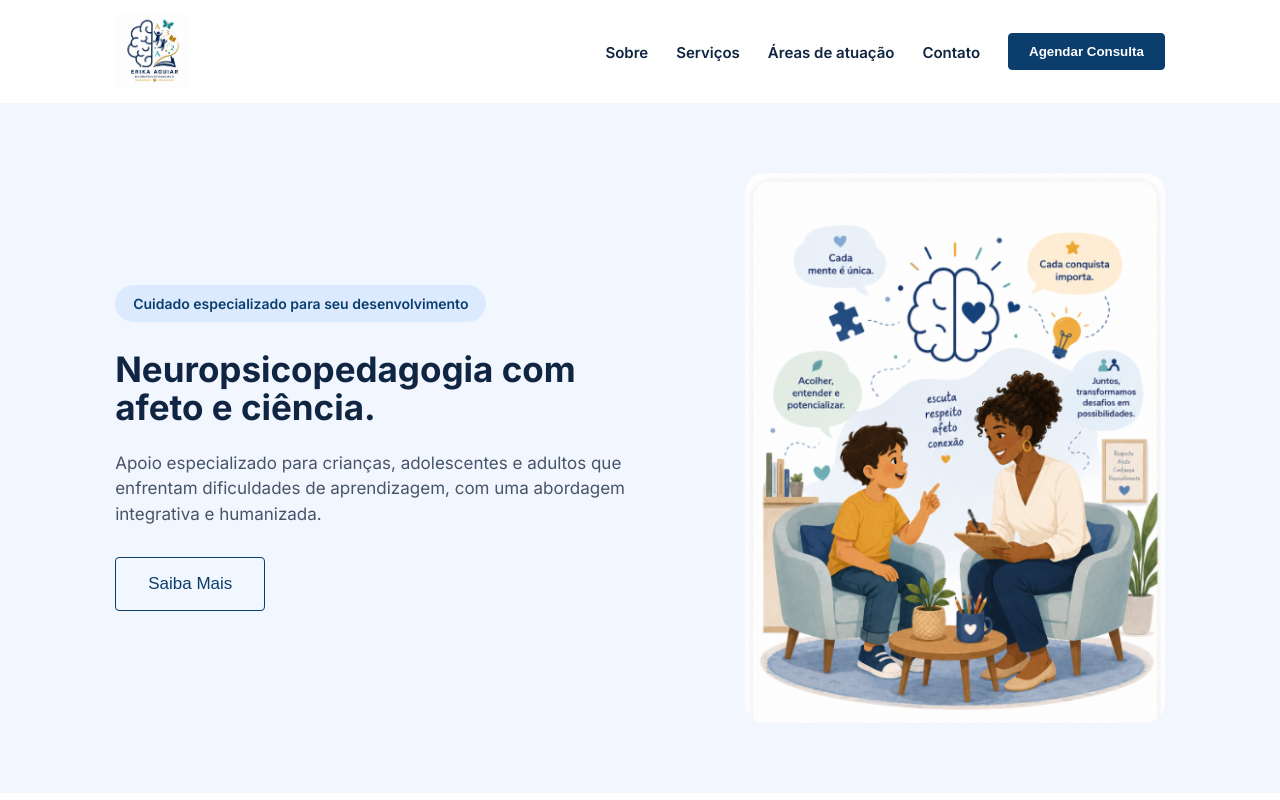
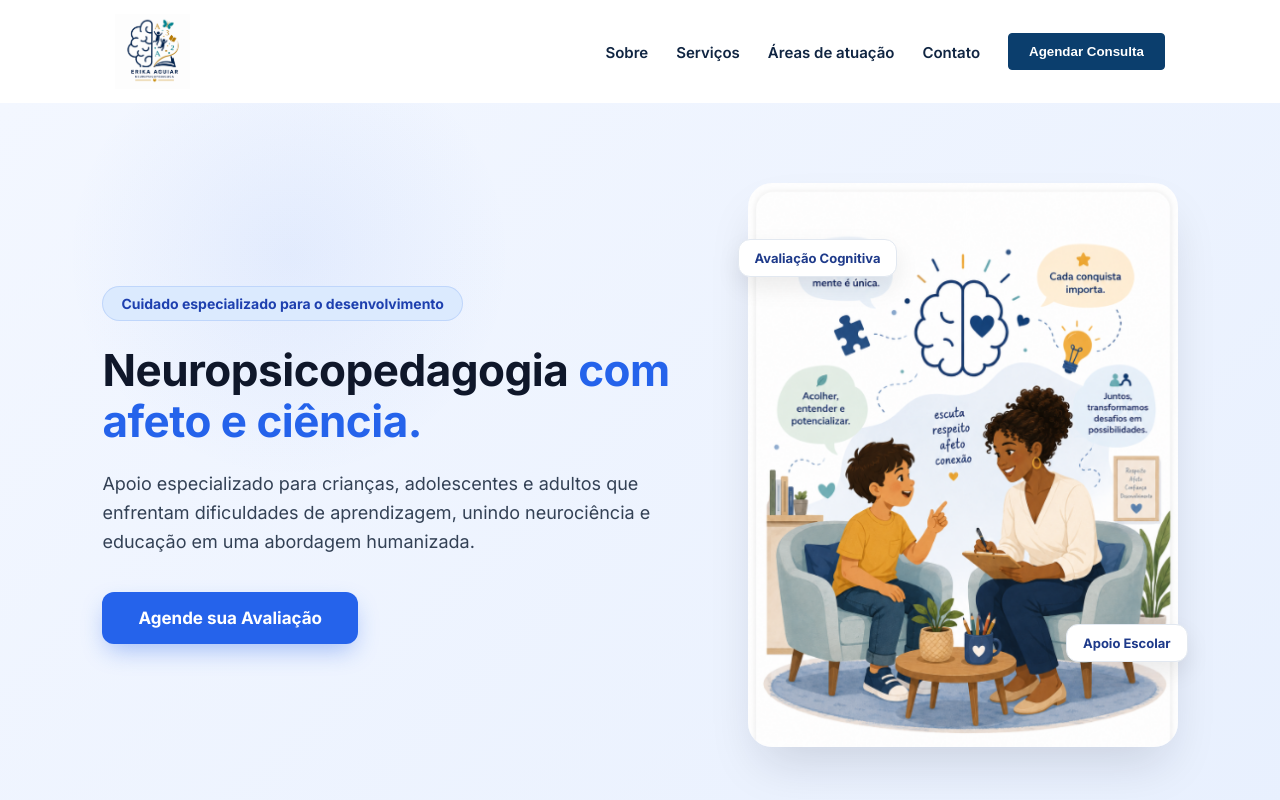
Before and after one commit to AlexandreAkkt/ErikaNeuropsicopedagoga, a React (Vite) app: page / in a window 1280 px wide. Shown: the top 800 px of the page. Built offline with nearby package versions, Linux system fonts and the light colour scheme.

Commit message:
Atualiza o design do Hero com novo layout

```diff
--- a/src/components/Hero/Hero.css
+++ b/src/components/Hero/Hero.css
@@ -1,131 +1,171 @@
-/*
-   SEÇÃO PRINCIPAL DO HERO
-
-   Organiza o conteúdo em duas partes:
-   texto do lado esquerdo e imagem do lado direito.
- */
+/* SEÇÃO PRINCIPAL DO HERO */
 .hero {
-  min-height: 630px;
-  background-color: #f1f6ff;
+  min-height: 650px;
+  background: linear-gradient(135deg, #f3f7ff 0%, #e8f0fe 100%);
   display: flex;
   align-items: center;
   justify-content: space-between;
-  padding: 70px 9%;
-  gap: 60px;
+  padding: 80px 8%;
+  gap: 50px;
+  position: relative;
+  overflow: hidden;
 }
 
-/*
-   CONTEÚDO DO HERO Área responsável pelo texto, título,
-   descrição e botões.
- */
-.hero-content {
-  width: 50%;
-  max-width: 620px;
+/* Brilho sutil de fundo */
+.hero::before {
+  content: "";
+  position: absolute;
+  top: -10%;
+  left: 5%;
+  width: 450px;
+  height: 450px;
+  background: radial-gradient(
+    circle,
+    rgba(37, 99, 235, 0.07) 0%,
+    rgba(0, 0, 0, 0) 70%
+  );
+  border-radius: 50%;
+  z-index: 1;
 }
 
-/* PEQUENA FRASE ACIMA DO TÍTULO
+.hero-content {
+  width: 55%;
+  max-width: 640px;
+  z-index: 2;
+}
 
-   Destaca uma mensagem curta antes
-   do título principal.*/
+/* PEQUENA FRASE ACIMA DO TÍTULO */
 .hero-tag {
   display: inline-block;
-  background-color: #dceaff;
-  color: #0b3e6d;
-  padding: 10px 18px;
+  background-color: #dbeafe;
+  color: #1e40af;
+  padding: 8px 18px;
   border-radius: 30px;
   font-size: 14px;
-  font-weight: 600;
-  margin-bottom: 28px;
+  font-weight: 700;
+  margin-bottom: 24px;
+  border: 1px solid rgba(37, 99, 235, 0.15);
 }
 
-/*
-   TÍTULO PRINCIPAL DO HERO
- */
+/* TÍTULO PRINCIPAL */
 .hero h1 {
-  color: #102542;
-  font-size: 35px;
-  line-height: 1.1;
+  color: #0f172a;
+  font-size: 44px;
+  line-height: 1.15;
   margin-bottom: 24px;
+  font-weight: 800;
+  letter-spacing: -0.5px;
 }
 
-/*
-   TEXTO DE APRESENTAÇÃO DO HERO
- */
-.hero p {
-  color: #475569;
-  font-size: 17px;
-  line-height: 1.5;
-  margin-bottom: 30px;
+.hero h1 span {
+  color: #2563eb; /* Azul vivo para dar destaque emocional/científico */
 }
 
-/* ÁREA DOS BOTÕES Mantém os dois botões lado a lado
-   e adiciona espaço entre eles. */
+/* TEXTO DE APRESENTAÇÃO */
+.hero p {
+  color: #334155;
+  font-size: 18px;
+  line-height: 1.6;
+  margin-bottom: 35px;
+}
+
 .hero-buttons {
   display: flex;
   gap: 15px;
+  align-items: center;
 }
 
-/*
-   ESTILO BASE DOS BOTÕES Configurações compartilhadas entre
-   o botão principal e o botão secundário.
-   */
-.button-primary,
-.button-secondary {
-  padding: 16px 32px;
-  border-radius: 4px;
+/* BOTÃO PRINCIPAL */
+.button-primary {
+  display: inline-block;
+  text-align: center;
+  padding: 16px 36px;
+  border-radius: 12px;
   font-size: 17px;
-  font-weight: 500;
+  font-weight: 700;
   cursor: pointer;
-  transition: 0.3s ease;
+  transition: all 0.3s ease;
+  text-decoration: none;
+  background-color: #2563eb;
+  color: #ffffff;
+  box-shadow: 0 10px 25px -5px rgba(37, 99, 235, 0.4);
 }
 
-/*
-   BOTÃO PRINCIPAL - AGENDAR AVALIAÇÃO
-
-    */
-.button-primary {
-  background-color: #0b3e6d;
-  color: #ffffff;
-  border: 1px solid #0b3e6d;
+.button-primary:hover {
+  background-color: #1d4ed8;
+  transform: translateY(-3px);
+  box-shadow: 0 15px 30px -5px rgba(37, 99, 235, 0.6);
 }
 
-/* Escurece o botão ao passar o mouse */
-.button-primary:hover {
-  background-color: #082f54;
-  border-color: #082f54;
-}
-
-/* BOTÃO SECUNDÁRIO - SAIBA MAIS Possui aparência mais discreta e funciona
-   como uma ação complementar. */
-.button-secondary {
-  background-color: transparent;
-  color: #0b3e6d;
-  border: 1px solid #0b3e6d;
-}
-
-/* Preenche o botão ao passar o mouse */
-.button-secondary:hover {
-  background-color: #0b3e6d;
-  color: #ffffff;
-}
-
-/* ÁREA DA IMAGEM Mantém a imagem do lado direito
-   e centralizada dentro do espaço disponível. */
-.hero-image {
+/* --- ÁREA DA IMAGEM E ELEMENTOS FLUTUANTES (Estilo Plataforma Educativa/Clínica) --- */
+.hero-image-wrapper {
   width: 40%;
+  position: relative;
   display: flex;
   justify-content: center;
   align-items: center;
+  z-index: 2;
 }
 
-/* IMAGEM DO HERO Limita o tamanho para evitar que a imagem
-   fique muito grande e quebre o alinhamento.*/
+.hero-image {
+  display: flex;
+  justify-content: center;
+  align-items: center;
+  width: 100%;
+}
+
 .hero-image img {
   width: 100%;
-  max-width: 480px;
-  border-radius: 20px;
+  max-width: 460px;
+  border-radius: 24px;
   object-fit: contain;
+  background-color: transparent;
+  box-shadow: 0 25px 50px -12px rgba(15, 23, 42, 0.15);
+  transition: transform 0.4s ease;
 }
+
+.hero-image img:hover {
+  transform: scale(1.02);
+}
+
+/* Selos flutuantes temáticos ao redor da imagem */
+.badge-float {
+  position: absolute;
+  background: #ffffff;
+  padding: 10px 16px;
+  border-radius: 12px;
+  font-size: 13px;
+  font-weight: 700;
+  color: #1e3a8a;
+  box-shadow: 0 10px 25px rgba(0, 0, 0, 0.08);
+  border: 1px solid #e2e8f0;
+  z-index: 3;
+  animation: float 3s ease-in-out infinite;
+}
+
+.badge-1 {
+  top: 10%;
+  left: -10px;
+  animation-delay: 0s;
+}
+
+.badge-2 {
+  bottom: 15%;
+  right: -10px;
+  animation-delay: 1.5s;
+}
+
+/* Animação suave de flutuação para os selos */
+@keyframes float {
+  0%,
+  100% {
+    transform: translateY(0);
+  }
+  50% {
+    transform: translateY(-6px);
+  }
+}
+
 /* Responsividade para telas menores */
 @media (max-width: 768px) {
   .hero {
@@ -139,46 +179,34 @@
   .hero-content {
     width: 100%;
     max-width: 100%;
-  }
-
-  .hero-tag {
-    font-size: 13px;
-    padding: 8px 16px;
-    margin-bottom: 20px;
+    display: flex;
+    flex-direction: column;
+    align-items: center;
   }
 
   .hero h1 {
-    font-size: 30px;
-    line-height: 1.2;
-    margin-bottom: 20px;
+    font-size: 32px;
   }
 
   .hero p {
     font-size: 16px;
-    line-height: 1.6;
-    margin-bottom: 25px;
   }
 
-  .hero-buttons {
-    flex-direction: column;
-    align-items: center;
-    gap: 12px;
+  .button-primary {
+    width: 100%;
+    max-width: 320px;
   }
 
-  .button-primary,
-  .button-secondary {
-    width: 100%;
-    max-width: 280px;
-    padding: 14px 20px;
-    font-size: 16px;
-  }
-
-  .hero-image {
+  .hero-image-wrapper {
     width: 100%;
   }
 
   .hero-image img {
-    width: 100%;
-    max-width: 350px;
+    max-width: 320px;
+  }
+
+  /* Oculta os selos flutuantes no celular para não poluir a tela pequena */
+  .badge-float {
+    display: none;
   }
 }
--- a/src/components/Hero/Hero.jsx
+++ b/src/components/Hero/Hero.jsx
@@ -6,24 +6,37 @@ function Hero() {
     <section className="hero">
       <div className="hero-content">
         <span className="hero-tag">
-          Cuidado especializado para seu desenvolvimento
+          Cuidado especializado para o desenvolvimento
         </span>
 
         <h1>
-          Neuropsicopedagogia com afeto e ciência. <br />
+          Neuropsicopedagogia <span>com afeto e ciência.</span>
         </h1>
 
         <p>
           Apoio especializado para crianças, adolescentes e adultos que
-          enfrentam dificuldades de aprendizagem, com uma abordagem integrativa
-          e humanizada.
+          enfrentam dificuldades de aprendizagem, unindo neurociência e educação
+          em uma abordagem humanizada.
         </p>
 
-        <button className="button-secondary">Saiba Mais</button>
+        <div className="hero-buttons">
+          <a
+            href="#" // Substitua pelo link do seu formulário quando criar
+            className="button-primary"
+          >
+            Agende sua Avaliação
+          </a>
+        </div>
       </div>
 
-      <div className="hero-image">
-        <img src={erika} alt="Erika - Neuropsicopedagoga" />
+      {/* Área da imagem com elementos flutuantes de neuropsicopedagogia */}
+      <div className="hero-image-wrapper">
+        <div className="badge-float badge-1"> Avaliação Cognitiva</div>
+        <div className="badge-float badge-2"> Apoio Escolar</div>
+
+        <div className="hero-image">
+          <img src={erika} alt="Erika - Neuropsicopedagoga" />
+        </div>
       </div>
     </section>
   );
```
